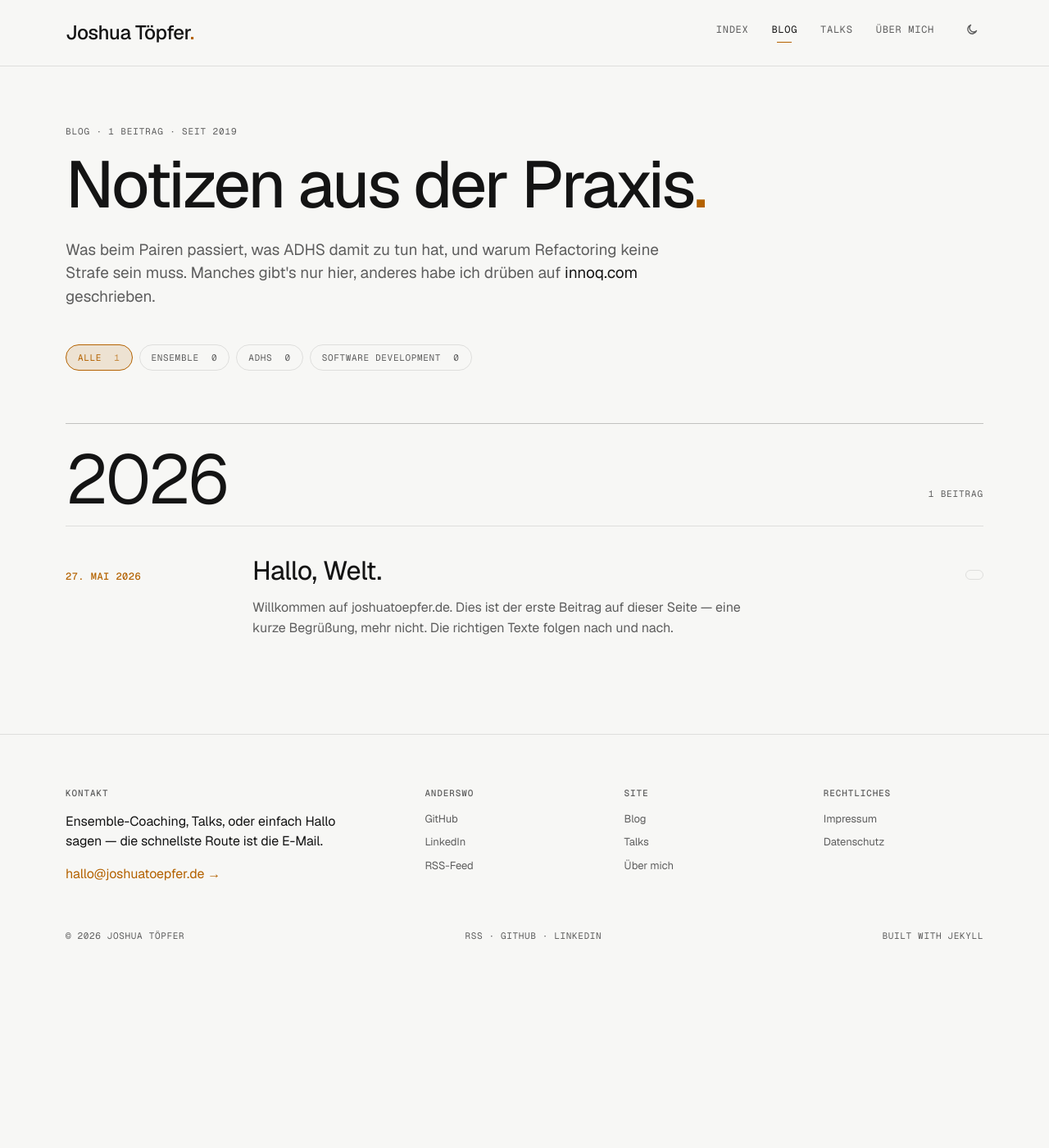
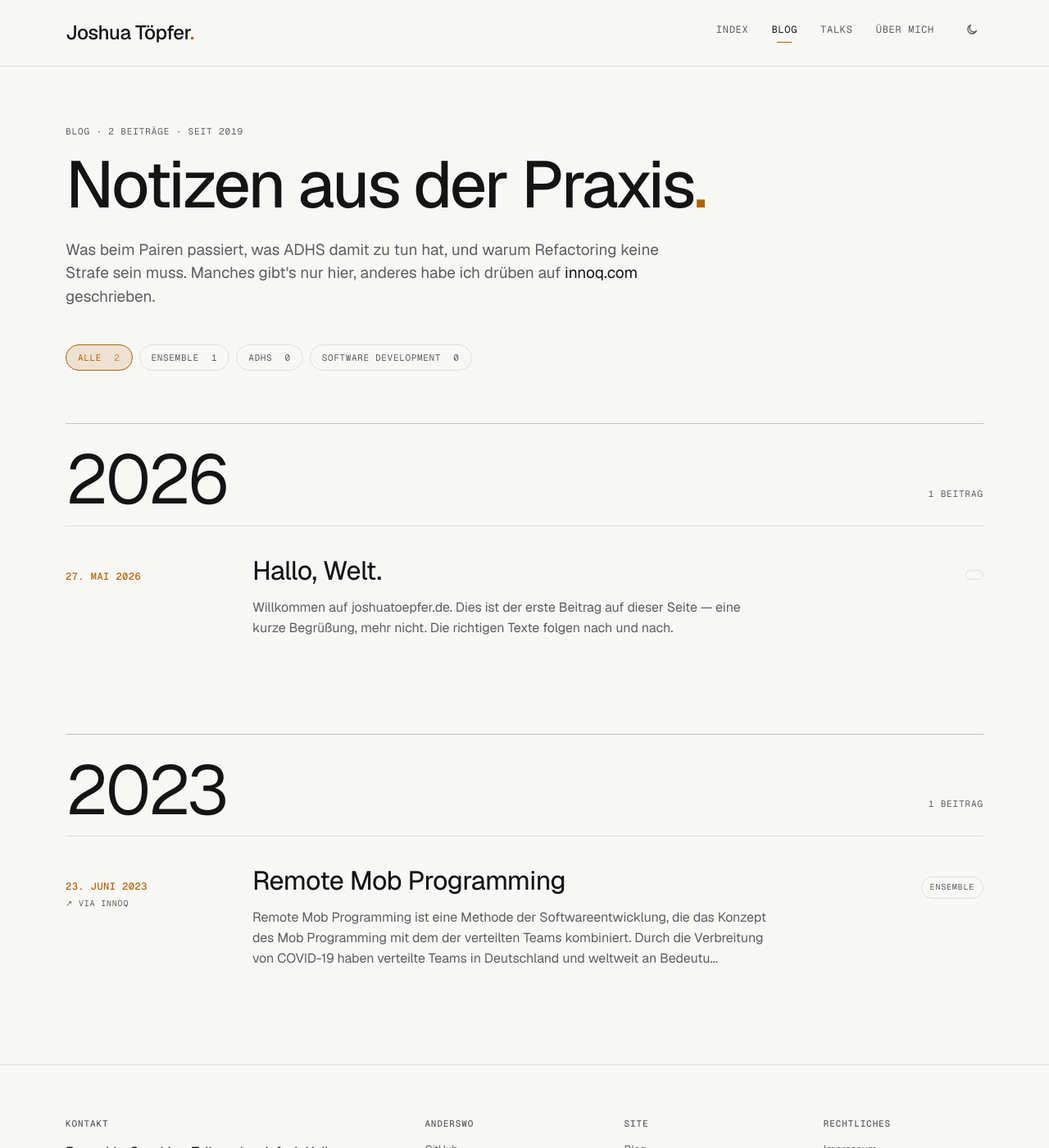
Before and after one commit to hollesse/joshuatoepfer.de, a Jekyll site: the page built from blog/index.html, in a window 1280 px wide and 1400 px high. Shown: the whole window at 82% size. Built offline with Jekyll 4.4.1, drawn with Linux system fonts in a browser that asks for light colours; part of the change alters nothing that is shown.

Commit message:
content: publish "Remote Mob Programming" (2023, syndicated from innoq.com)
Manual editorial cleanup of the first INNOQ-synced post:
- Set topic: ensemble (Mob/Pairing-Thema)
- Set published: true (post goes live)
- Removed INNOQ "also available in English" i18n widget at the top
- Removed lonely "Workshop buchen" CTA leftover before the footnote

URLs already cleaned via the source-side INNOQ fix + force-resync run
(all 5 href typos including the Woody Zuill footnote now point at real
canonical targets).

Co-Authored-By: Claude Opus 4.7 (1M context) <noreply@anthropic.com>

```diff
--- a/_posts/2023-06-23-remote-mob-programming.md
+++ b/_posts/2023-06-23-remote-mob-programming.md
@@ -4,11 +4,10 @@ title: Remote Mob Programming
 date: '2023-06-23'
 source: innoq
 canonical_url: https://www.innoq.com/de/articles/2023/06/remote-mob-programming/
-published: false
+topic: ensemble
+published: true
 render_with_liquid: false
 ---
-
-[This article is also available in English](https://www.innoq.com/en/articles/2023/06/remote-mob-programming/)
 
 [Remote Mob Programming](https://remotemobprogramming.com) ist eine Methode der Softwareentwicklung, die das Konzept des Mob Programming mit dem der verteilten Teams kombiniert. Durch die Verbreitung von COVID-19 haben verteilte Teams in Deutschland und weltweit an Bedeutung gewonnen. Woody Zuill beschreibt Mob Programming oder auch Software Teaming wie folgt: „Mob Programming ist eine Softwareentwicklungsmethodik, bei der das gesamte Team zur gleichen Zeit, im gleichen Raum und am gleichen Computer an der gleichen Sache arbeitet.“ [[1]](#fn:1 "siehe Fußnote")
 Remote Mob Programming überträgt diese Methode auf verteilte Teams, indem ein virtueller Raum geschaffen wird, in dem sich das Team trifft und gemeinsam programmiert. Remote Mob Programming ist jedoch kein Widerspruch in sich. Es ist eine neue Art der Zusammenarbeit, die die Vorteile beider Methoden vereint.
@@ -58,6 +57,4 @@ Remote Mob Programming ist eine neue und aufregende Arbeitsmethode, die verteilt
 
 *Weitere Informationen zu Remote Mob Programming finden Sie unter [remotemobprogramming.org](https://remotemobprogramming.org) oder in unserem [Primer](https://www.innoq.com/de/books/remote-mob-programming/). Wenn Sie Remote Mob Programming im Team ausprobieren wollen, können Sie einen [eintägigen Workshop bei socreatory](https://www.socreatory.com/de/trainings/remote-mob-programming) buchen. Wenn Sie es alleine mit anderen ausprobieren wollen, können Sie kostenlos an einer Remote Mob Session unter [mobusoperandi.com](https://mobusoperandi.com) teilnehmen.*
 
-Workshop buchen
-
 1. [Mob Programming – A Whole Team Approach by Woody Zuill, Woody Zuill, July 2014, Agile2014 Conference](https://www.agilealliance.org/resources/experience-reports/mob-programming-agile2014/) [↩︎](#fnref:1 "zurück zum Text")
```
